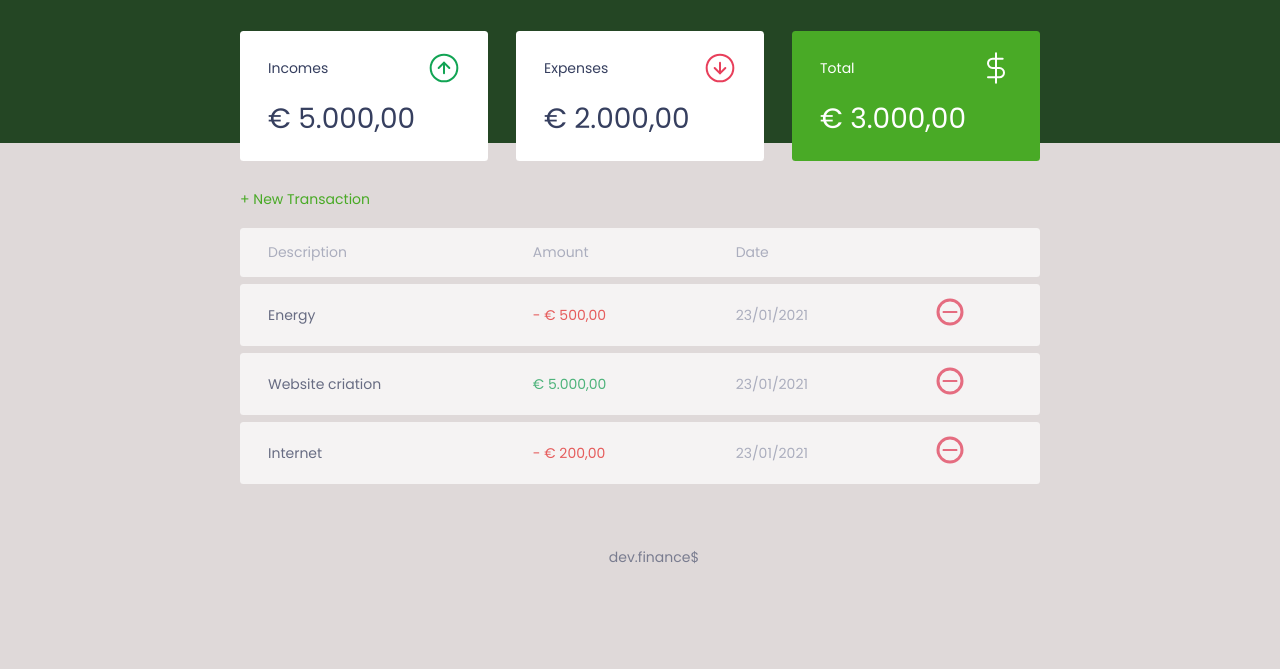
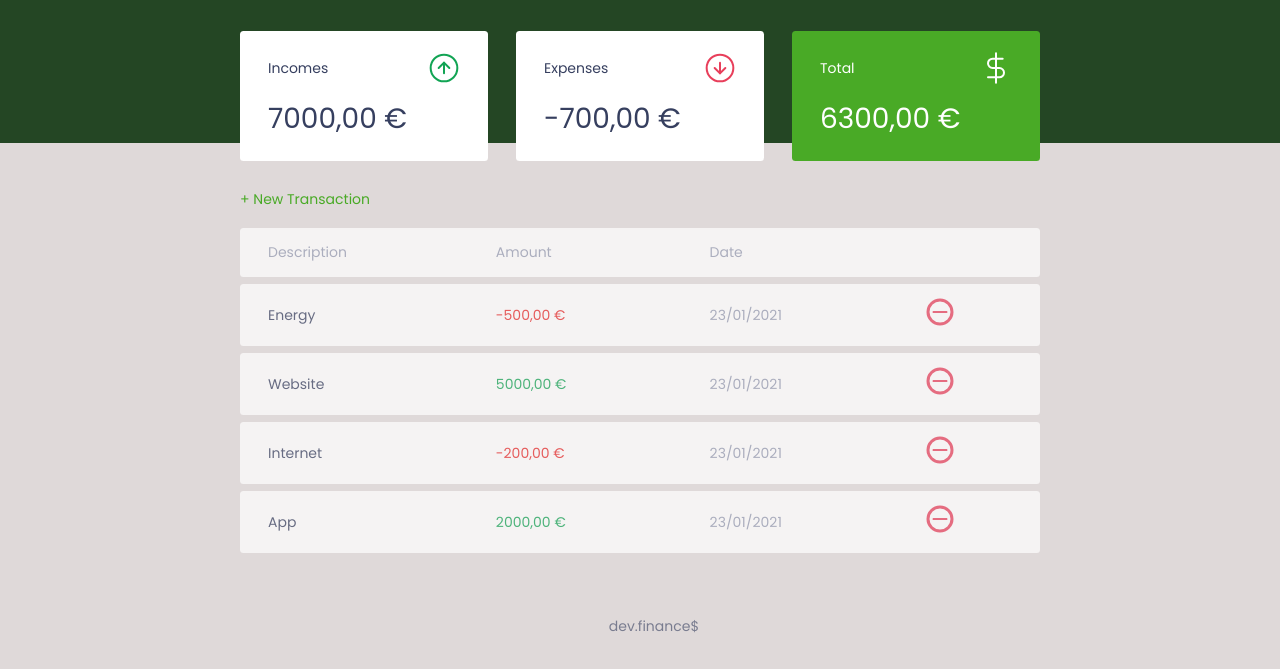
Before and after one commit to isisfa/dev.finances, a plain HTML site: page devFinances/index.html in a window 1280 px wide. Shown: the part 55-724 px from the top of the page. Drawn offline with Linux system fonts and the light colour scheme.

Commit message:
inclusao de funções JS

```diff
--- a/devFinances/index.html
+++ b/devFinances/index.html
@@ -30,7 +30,7 @@
                     <span>Incomes</span>
                     <img src="assets/income.svg" alt="Incomes image">
                 </h3>
-                <p>€ 5.000,00</p>
+                <p id="incomeDisplay">€ 5.000,00</p>
             </div>
 
             <div class="card">
@@ -38,7 +38,7 @@
                     <span>Expenses</span>
                     <img src="assets/expense.svg" alt="Expenses image">
                 </h3>
-                <p>€ 2.000,00</p>
+                <p id="expenseDisplay">€ 2.000,00</p>
             </div>
 
             <div class="card total">
@@ -46,7 +46,7 @@
                     <span>Total</span>
                     <img src="assets/total.svg" alt="Total image">
                 </h3>
-                <p>€ 3.000,00</p>
+                <p id="totalDisplay">€ 3.000,00</p>
             </div>
         </section>
 
@@ -55,7 +55,7 @@
 
             <a href="#" class="button new" onclick="Modal.open()">+ New Transaction</a>
 
-            <table id="dataTable">
+            <table id="data-table">
                 <thead>
                     <tr>
                         <th>Description</th>
@@ -65,30 +65,6 @@
                     </tr>
                 </thead>
                 <tbody>
-                    <tr>
-                        <td class="deion">Energy</td>
-                        <td class="expense">- € 500,00</td>
-                        <td class="date">23/01/2021</td>
-                        <td>
-                            <img src="assets/minus.svg" alt="">
-                        </td>
-                    </tr>
-                    <tr>
-                        <td class="deion">Website criation</td>
-                        <td class="incomes">€ 5.000,00</td>
-                        <td class="date">23/01/2021</td>
-                        <td>
-                            <img src="assets/minus.svg" alt="">
-                        </td>
-                    </tr>
-                    <tr>
-                        <td class="deion">Internet</td>
-                        <td class="expense">- € 200,00</td>
-                        <td class="date">23/01/2021</td>
-                        <td>
-                            <img src="assets/minus.svg" alt="">
-                        </td>
-                    </tr>
                 </tbody>
             </table>
 
--- a/devFinances/script.js
+++ b/devFinances/script.js
@@ -1,44 +1,134 @@
-
 const Modal = {
-    open(){
-        document.querySelector('.modal-overlay').classList.add('active');
+  open() {
+    document.querySelector(".modal-overlay").classList.add("active");
   },
-    close(){
-        document.querySelector('.modal-overlay').classList.remove('active');
-    }
-}
+  close() {
+    document.querySelector(".modal-overlay").classList.remove("active");
+  },
+};
 
 //table transactions
 const transactions = [
   {
     id: 1,
-    description: 'Energy',
+    description: "Energy",
     amount: -50000,
-    date: '23/01/2021',
+    date: "23/01/2021",
   },
   {
-    id: 1,
-    description: 'Website',
-    amount: -500000,
-    date: '23/01/2021',
+    id: 2,
+    description: "Website",
+    amount: 500000,
+    date: "23/01/2021",
   },
   {
-    id: 1,
-    description: 'Internet',
+    id: 3,
+    description: "Internet",
     amount: -20000,
-    date: '23/01/2021',
+    date: "23/01/2021",
   },
-]
+  {
+    id: 4,
+    description: "App",
+    amount: 200000,
+    date: "23/01/2021",
+  },
+];
 
 //balance
 const Transaction = {
+
   incomes() {
-        //somar as entradas
+    let income = 0;
+    //pegar todas as transacoes
+    //para cada transacao
+    transactions.forEach(function (transaction) {
+    //se for maior que zero
+    if( transaction.amount > 0 ) {
+    //somar a uma variavel e retornar uma variavel
+        income += transaction.amount;
+    }
+    })
+    return income;
   },
+
   expenses() {
-        //somar as saídas
+    let expense = 0;
+    //pegar todas as transacoes
+    //para cada transacao
+    transactions.forEach(function (transaction) {
+    //se for menor que zero
+    if( transaction.amount < 0 ) {
+    //diminuir de uma variavel e retornar uma variavel
+        expense += transaction.amount;
+    }
+    })
+    return expense;
   },
+
   total() {
-        //entradas - saídas
+    return Transaction.incomes() + Transaction.expenses();
   }
 }
+
+//Substituir os dados do HTML para JS
+const DOM = {
+  transactionsContainer: document.querySelector("#data-table tbody"),
+
+  addTransaction(transaction, index) {
+    const tr = document.createElement("tr");
+    tr.innerHTML = DOM.innerHTMLTransaction(transaction);
+
+    DOM.transactionsContainer.appendChild(tr);
+  },
+
+  innerHTMLTransaction(transaction) {
+    const CSSclass = transaction.amount > 0 ? "income" : "expense";
+
+    const amount = Utils.formatCurrency(transaction.amount);
+
+    const html = `
+        <td class="description">${transaction.description}</td>
+        <td class=${CSSclass}>${amount}</td>
+        <td class="date">${transaction.date}</td>
+        <td>
+            <img src="assets/minus.svg" alt="">
+        </td>`;
+    return html;
+  },
+  //Atualizar balance
+  updateBalance() {
+    document.getElementById("incomeDisplay")
+    .innerHTML = Utils.formatCurrency(Transaction.incomes());
+    document.getElementById("expenseDisplay")
+    .innerHTML = Utils.formatCurrency(Transaction.expenses());
+    document.getElementById("totalDisplay")
+    .innerHTML = Utils.formatCurrency(Transaction.total());
+  },
+};
+
+const Utils = {
+  //formatar a moeda para negativo ou positivo
+  formatCurrency(value) {
+    const signal = Number(value) < 0 ? "-" : "";
+
+    //trocar qualquer caracter que não foi um numero
+    value = String(value).replace(/\D/g, "");
+
+    value = Number(value) / 100;
+
+    value = value.toLocaleString("pt-PT", {
+      style: "currency",
+      currency: "EUR",
+    });
+
+    return signal + value;
+  },
+};
+
+//selecionar todos os objetos da tabela
+transactions.forEach(function (transaction) {
+  DOM.addTransaction(transaction);
+});
+
+DOM.updateBalance();
--- a/devFinances/style.css
+++ b/devFinances/style.css
@@ -138,7 +138,7 @@ a.button.new {
   overflow-x: auto;
   width: 100%;
 }
-#dataTable {
+#data-table {
   width: 100%;
   border-spacing: 0 0.5rem; /* Separação entre linhas da tabela */
   color: #969cb3;
@@ -167,10 +167,10 @@ table tbody td {
   background: #fff;
   padding: 1rem 2rem;
 }
-td.deion {
+td.description {
   color: var(--dark-blue);
 }
-td.incomes {
+td.income {
   color: #12a454;
 }
 td.expense {
```
Lines whose indentation alone changed are shown as unchanged.
